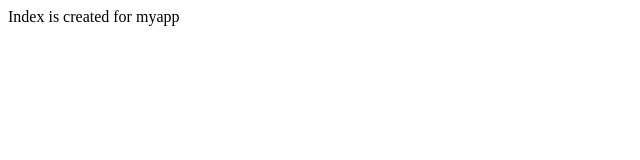
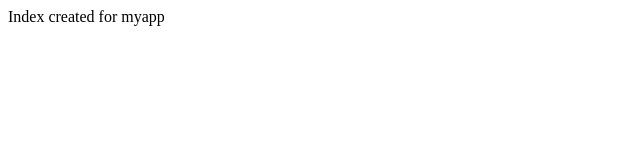
Before and after one commit to Moin2811/ffstackgit, a plain HTML site: page index.html in a window 1280 px wide. Shown: the full height of the page, 0-640 px from the left. Drawn offline with Linux system fonts and the light colour scheme.

Commit message:
added log file and modified index file

```diff
--- a/index.html
+++ b/index.html
@@ -1,3 +1,3 @@
 <html>
-<body> Index is created for myapp </body>
+<body> Index created for myapp </body>
 </html>
```
Also changed, not shown: 1 other file.
